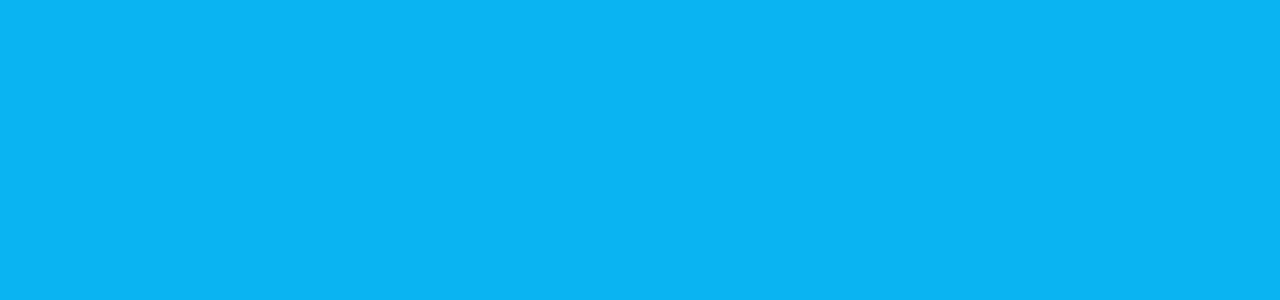
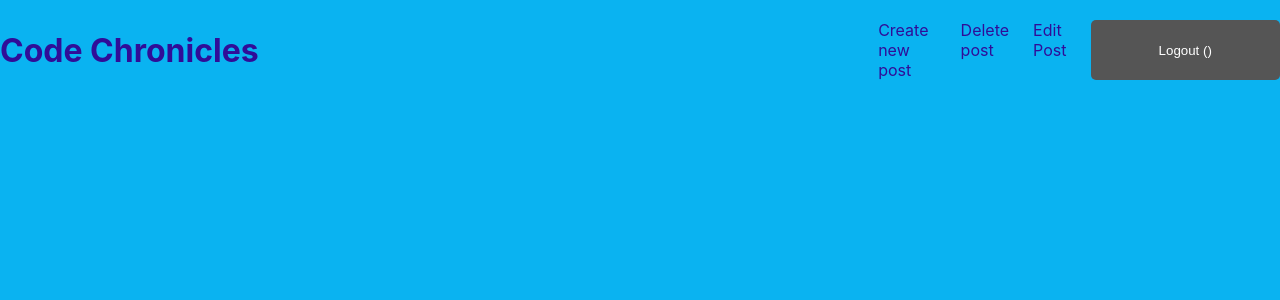
Before and after one commit to Misachka/CodeChronicles, a React (Vite) app in the folder client/: page /Dashboard in a window 1280 px wide. Before the commit this address had no page. Shown: the top 300 px of the page. Built offline with nearby package versions, Linux system fonts and the light colour scheme.

Commit message:
created dashboard

```diff
--- a/client/src/App.jsx
+++ b/client/src/App.jsx
@@ -15,6 +15,7 @@ import CreatePost from './pages/CreatePost';
 import RegisterPage from './pages/RegisterPage';
 import EditPost from './pages/EditPost';
 import PostPage from './pages/PostPage';
+import Dashboard from './pages/Dashboard';
 
 // Create an ApolloClient instance
 const httpLink = createHttpLink({
@@ -43,6 +44,7 @@ function App() {
               <Route path="/create" element={<CreatePost />} />
               <Route path="/edit/:id" element={<EditPost />} />
               <Route path="/post/:id" element={<PostPage />} />
+              <Route path="/Dashboard" element={<Dashboard />} />
             </Routes>
           </Router>
         </ApolloProvider>
@@ -54,9 +56,11 @@ function App() {
         <ApolloProvider client={client}>
           <Router>
             <Routes>
-              <Route path='/' element={<LoginPage />} />
+              <Route path='/' element={<HomePage />} />
               <Route path="/login" element={<LoginPage />} />
               <Route path="/register" element={<RegisterPage />} />
+              <Route path="/dashboard" element={<Dashboard />} />
+
               {/* <Route path="/edit/:id" element={<EditPost />} />
               <Route path="/post/:id" element={<PostPage />} /> */}
             </Routes>
--- /dev/null
+++ b/client/src/pages/Dashboard.jsx
@@ -0,0 +1,27 @@
+import {Link} from "react-router-dom";
+import {useContext, useEffect, useState} from "react";
+import {UserContext} from "./UserContext";
+
+
+export default function Dashboard() {
+  const { setUserInfo, userInfo } = useContext(UserContext);
+  const username = userInfo?.username;
+
+  const logout = () => {
+    // Implement logout functionality here
+  };
+
+  return (
+    <header>
+      <Link to="/" className="logo">Code Chronicles</Link>
+      <nav>
+          <>
+            <Link to="/create-post">Create new post</Link>
+            <Link to="/delete-post">Delete post</Link>
+            <Link to="/edit-post">Edit Post</Link>
+            <button onClick={logout}>Logout ({username})</button>
+          </>
+      </nav>
+    </header>
+  );
+}
```
Also changed, not shown: client/src/components/Footer.jsx (deleted), client/src/components/Main.jsx (deleted).
